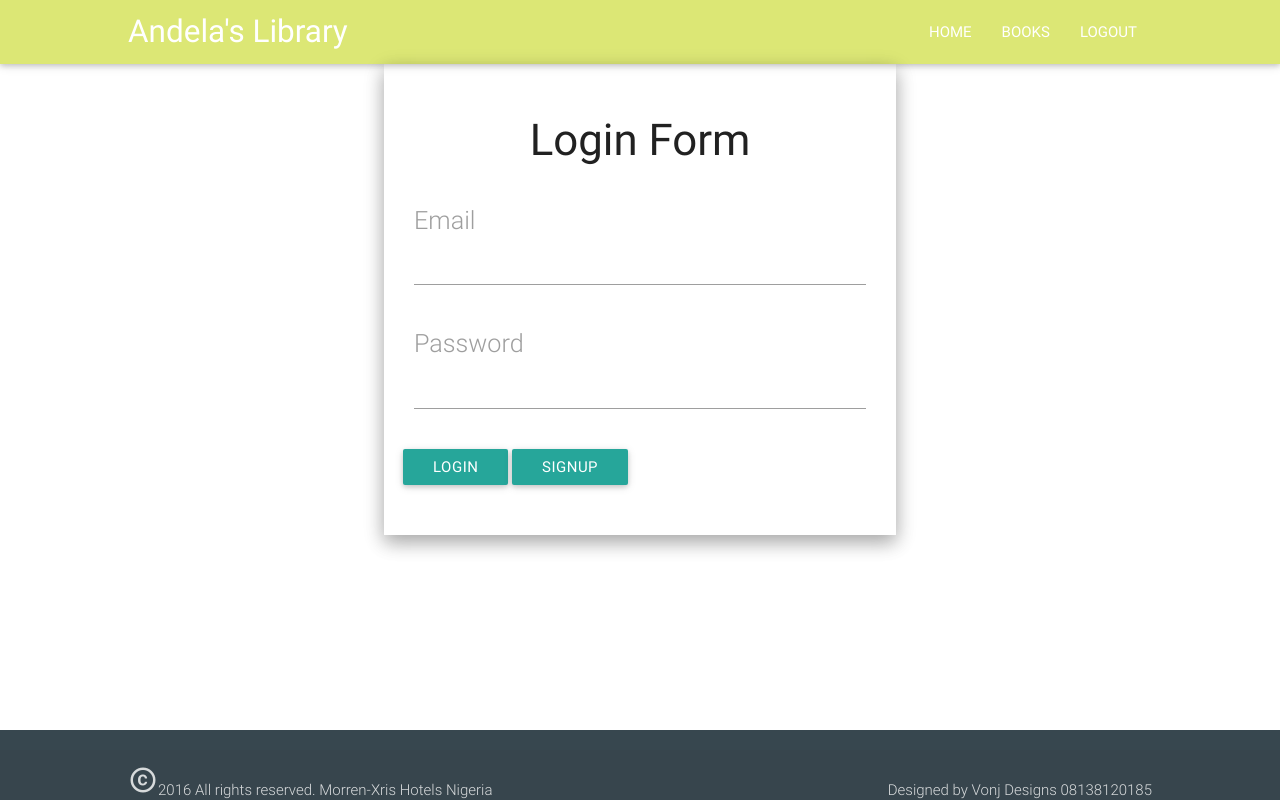
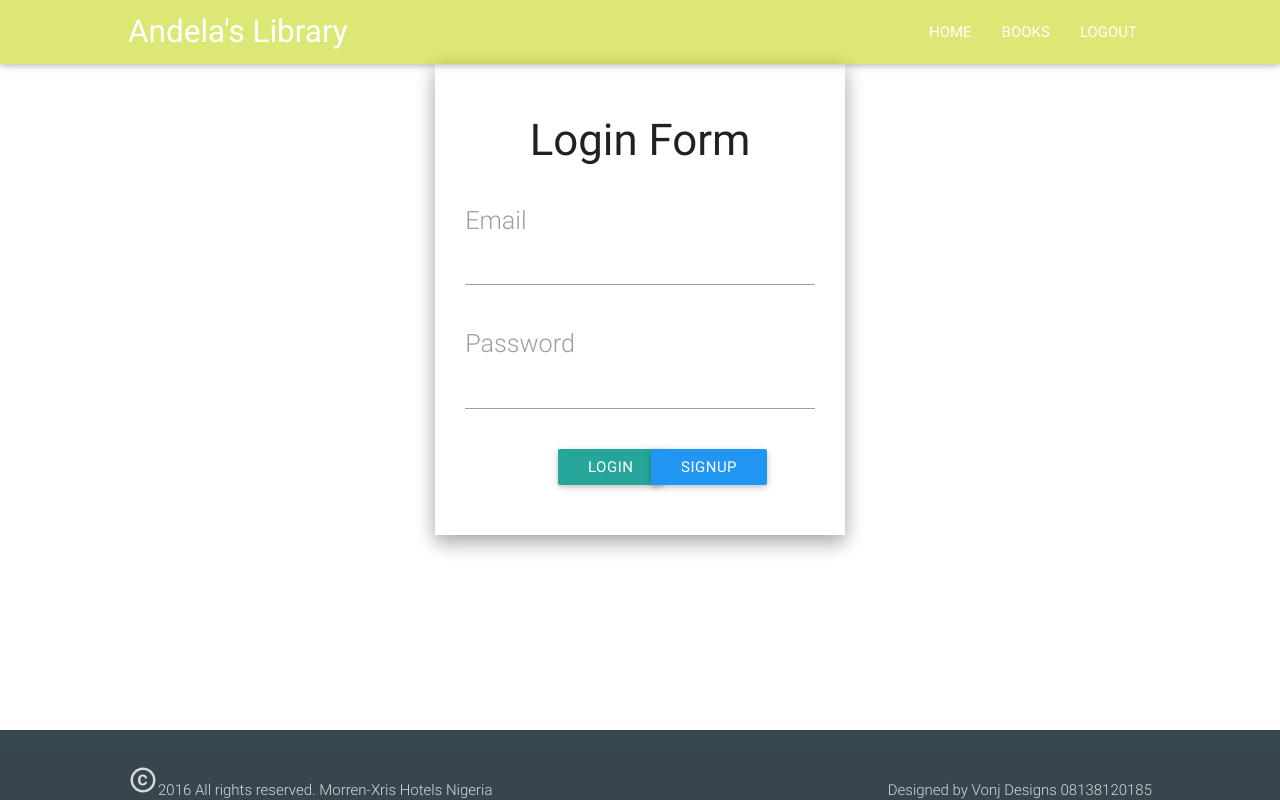
Before and after one commit to vonvick/library-application, a Flask app: template app/templates/login.html in a window 1280 px wide. Run offline with Flask 2, Linux system fonts and the light colour scheme; the template is opened without the code that fills it: values that come from a table or form of the project are taken from there, others are empty; parts of the project's set-up code (start-up, migrations or seed data) failed here and were passed over; some libraries are stand-ins or nearby versions.

Commit message:
edit the buttons and form width to make it smaller

```diff
--- a/app/static/css/style.css
+++ b/app/static/css/style.css
@@ -13,7 +13,12 @@ main {
 }
 
 .login-form {
-    width: 50%;
+    width: 40%;
     margin: auto;
     padding: 30px;
 }
+
+.login-buttons {
+    width: 50%;
+    margin: auto;
+}
--- a/app/templates/login.html
+++ b/app/templates/login.html
@@ -19,8 +19,12 @@
             </div>
             <div class="row">
                 <div class="login-buttons">
-                    <button class="waves-effect waves-light btn" id="login">login</button>
-                    <a type="button" class="waves-effect waves-light btn" href="{{ url_for(signup)}}" id="signup">Signup</a>
+                    <div class="col s6">
+                        <button class="waves-effect waves-light btn" id="login">login</button>
+                    </div>
+                    <div class="col s6">
+                        <a type="button" class="waves-effect waves-light blue btn" href="" id="signup">Signup</a>
+                    </div>
                 </div>
             </div>
             {{ form.csrf_token }}
```
